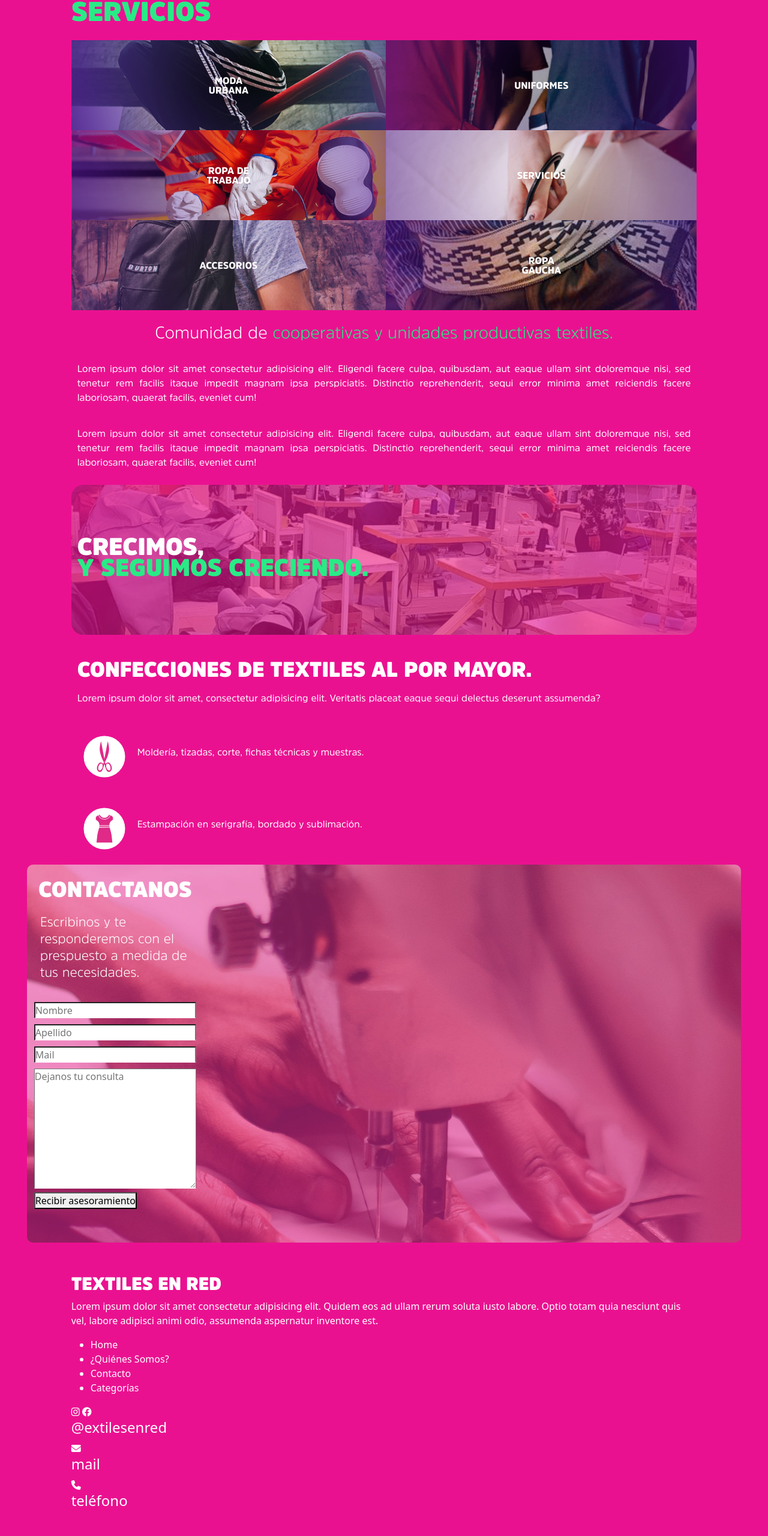
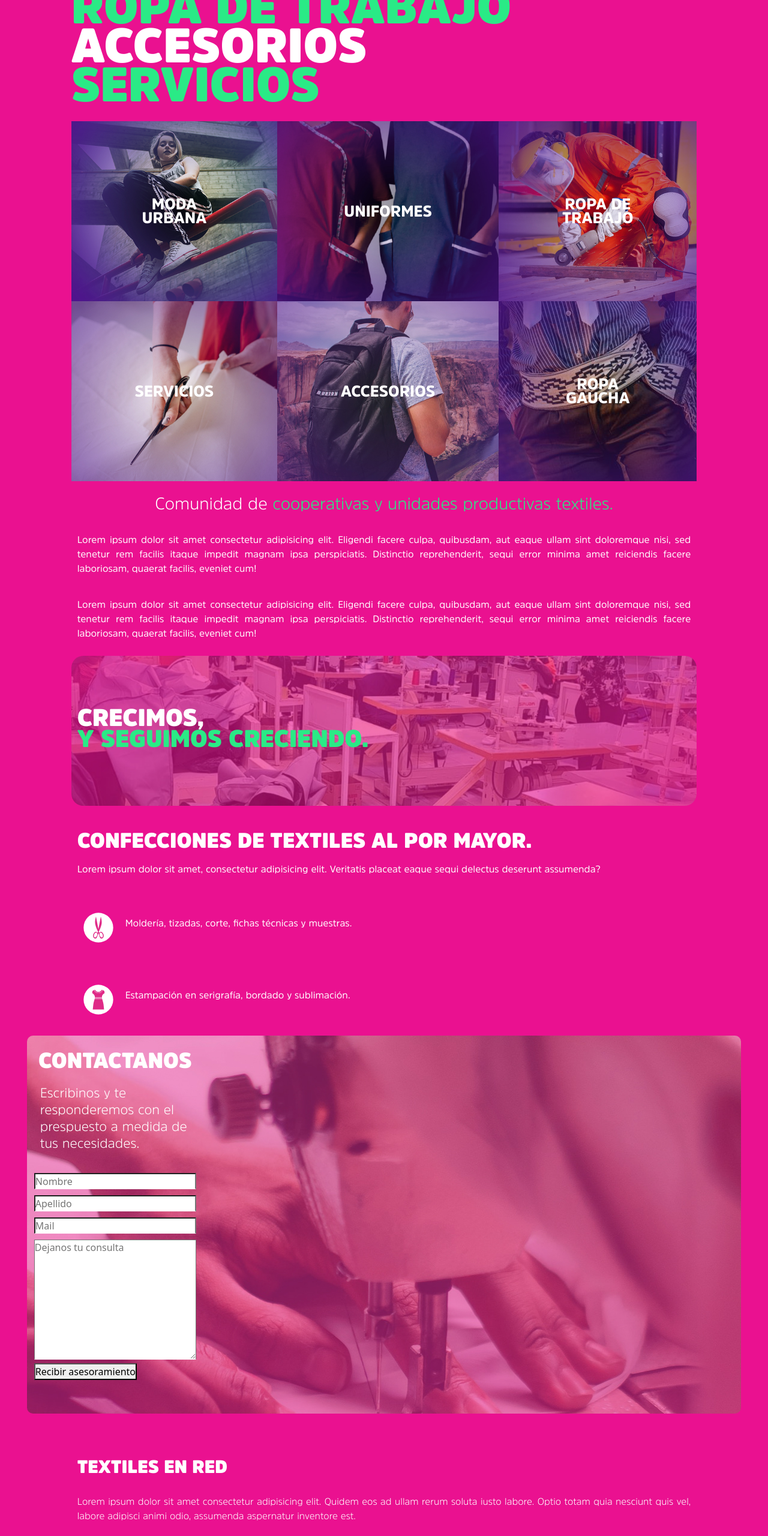
Before and after one commit to pspaez/textilesenred, a plain HTML site: page index.html in a window 1280 px wide. Shown: the part 220-2780 px from the top of the page at 60% size. Before the commit the page ends 2743 px from the top, so only its background shows below. Drawn offline with nearby package versions, Linux system fonts and the light colour scheme.

Commit message:
2nd version

```diff
--- a/index.html
+++ b/index.html
@@ -176,20 +176,20 @@
                     <h2>Textiles en red</h2>
                     <p>Lorem ipsum dolor sit amet consectetur adipisicing elit. Quidem eos ad ullam rerum soluta iusto labore. Optio totam quia nesciunt quis vel, labore adipisci animi odio, assumenda aspernatur inventore est.</p>
                     <ul>
-                        <li>Home</li>
-                        <li>¿Quiénes Somos?</li>
-                        <li>Contacto</li>
-                        <li>Categorías</li>
+                        <li><a href="#">Home</a></li>
+                        <li><a href="#">¿Quiénes Somos?</a></li>
+                        <li><a href="#">Contacto</a></li>
+                        <li><a href="#">Categorías</a></li>
                     </ul>
                 </div>
                 <div class="footer-right">
-                    <i class="fa-brands fa-instagram"></i>
-                    <i class="fa-brands fa-facebook"></i>
+                    <i class="fa-brands fa-instagram icon__footer"></i>
+                    <i class="fa-brands fa-facebook icon__footer icon__footer--fb"></i>
                     <h4>@extilesenred</h4>
-                    <i class="fa-solid fa-envelope"></i>
-                    <h4>mail</h4>
-                    <i class="fa-solid fa-phone"></i>
-                    <h4>teléfono</h4>
+                    <i class="fa-solid fa-envelope icon__footer"></i>
+                    <h4>textilesenred@gmail.com</h4>
+                    <i class="fa-solid fa-phone icon__footer"></i>
+                    <h4>+54 911 3457689</h4>
                 </div>
             </div>
             <div class="col-sm-1 col-lg-1"></div>
--- a/styles.scss
+++ b/styles.scss
@@ -34,6 +34,18 @@ $green-color: #2AEA86;
     font-size: 45px;
     text-transform: uppercase;
     line-height: 38px;
+}
+@mixin home-title-Tablet{
+    font-family: "AmsiPro-Ultra";
+    font-size: 60px;
+    text-transform: uppercase;
+    line-height: 48px;
+}
+@mixin home-title-Desktop{
+    font-family: "AmsiPro-Ultra";
+    font-size: 80px;
+    text-transform: uppercase;
+    line-height: 65px;
 }
 
 /*global*/
@@ -217,7 +229,7 @@ body {
             align-items: center;
             padding: 20px;
                 img{
-                    width: 70px;
+                    width: 50px;
                 }
                 p{
                     padding: 20px;
@@ -230,7 +242,7 @@ body {
             align-items: center;
             padding: 20px;
                 img{
-                    width: 70px;
+                    width: 50px;
                 }
                 p{
                     padding: 20px;
@@ -278,21 +290,111 @@ body {
 .footer__container{
     display: flex;
     flex-direction: column;
-    margin-top: 50px;
+    margin-top: 40px;
+    margin-bottom: 20px;
         .footer-left{
-            h2{
-                font-family: "AmsiPro-Ultra";
-                font-size: 30px;
-                text-transform: uppercase;
+            margin-top: 20px;
+                h2{
+                    font-family: "AmsiPro-Ultra";
+                    font-size: 30px;
+                    text-transform: uppercase;
+                    padding: 10px;
+                }
+                p{
+                    font-family: "AmsiPro-Light";
+                    font-size: 16px;
+                    text-align: justify;
+                    padding: 10px;
+                }
+                ul{
+                    padding: 10px;
+                        li{
+                            list-style-type: none;
+                            font-family: "AmsiPro-Light";
+                            font-size: 16px;
+                            text-align: left;
+                                a{
+                                    text-decoration: none;
+                                    color: #fff;
+                                }
+                                a:hover{
+                                    font-family: "AmsiPro-SemiBold";
+                                }
+                    }
+                }
+        }
+        .footer-right{
+            margin-top: 20px;
+            .icon__footer{
+                font-size: 26px;
+                padding-left: 10px;
+                padding-top: 5px;
+            }
+            .icon__footer--fb{
+                padding-left: 0;
+            }
+            h4{
+                font-family: "AmsiPro-Light";
+                font-size: 16px;
+                padding-left: 10px;
             }
         }
 }
-
-
 /*HomeTablet*/
 @media only screen and (min-width:576px){
-
-
-
-
+.title__home{
+    h1{
+        @include home-title-Tablet;
+    }
 }
+.category__container{
+    grid-template-columns: repeat(3 100px);
+    grid-template-rows: 200px 200px;
+            .category__home{
+                height: 200px;
+            }
+            .category__home--1{
+                grid-column: 1/2;
+                grid-row: 1/2;
+            }
+            .category__home--2{
+                grid-column: 2/3;
+                grid-row: 1/2;
+            }
+            .category__home--3{
+                grid-column: 3/4;
+                grid-row: 1/2;
+            }
+            .category__home--4{
+                grid-column: 1/2;
+                grid-row: 2/3;
+            }
+            .category__home--5{
+                grid-column: 2/3;
+                grid-row: 2/3;
+            }
+            .category__home--6{
+                grid-column: 3/4;
+                grid-row: 2/3;
+            }
+    }
+}
+/*HomeDesktop*/
+@media only screen and (min-width:992px){
+    .title__home{
+        h1{
+            @include home-title-Desktop;
+        }
+    }
+    .category__container{
+    grid-template-columns: repeat(3 100px);
+    grid-template-rows: 300px 300px;
+            .category__home{
+            height: 300px;
+            }
+            .category__txt{
+                font-size: 26px;
+                line-height: 23px;
+            }
+}
+}
```
Also changed, not shown: styles.css, 1 other file.
